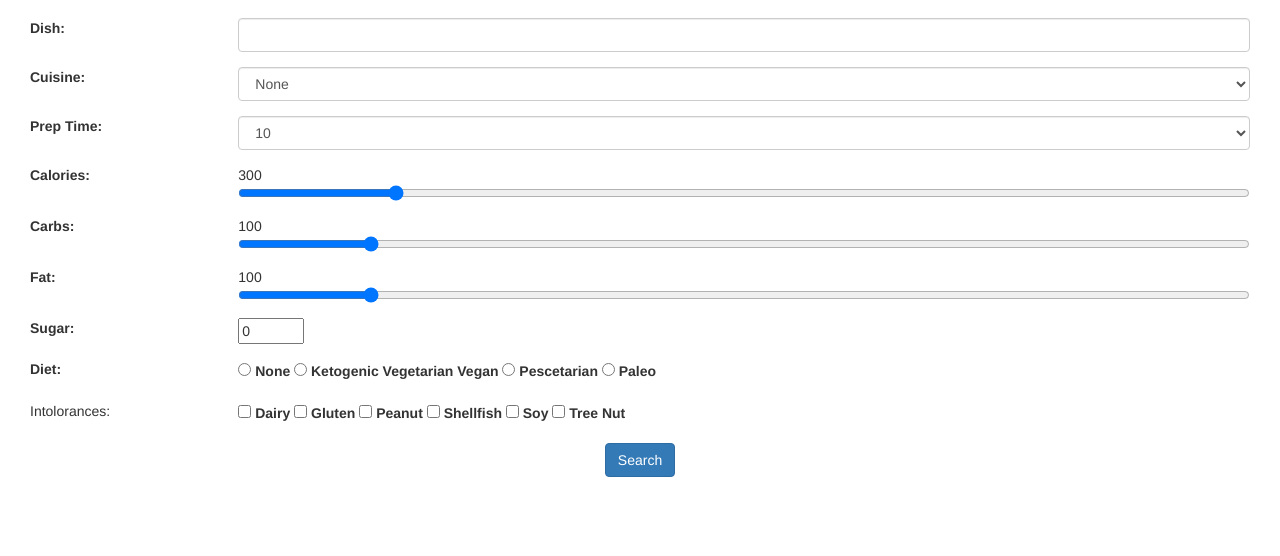
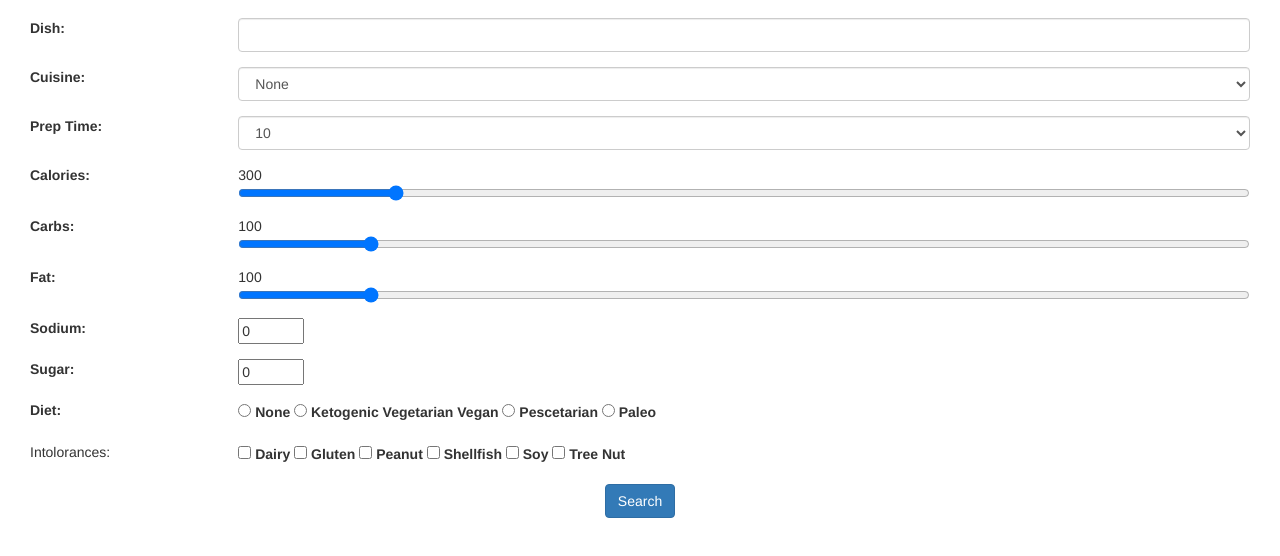
Before and after one commit to meliabt19/Recipes-Project, a website: page public/advanced-search.html in a window 1280 px wide. Shown: the part 154-710 px from the top of the page. Drawn offline with nearby package versions, Linux system fonts and the light colour scheme.

Commit message:
made sodium search options work

```diff
--- a/public/advanced-search.html
+++ b/public/advanced-search.html
@@ -153,6 +153,16 @@
 
         </div>
 
+        <!--Sodium-->
+        <div class="form-group row">
+
+            <label class="col-sm-2 col-form-label">Sodium:</label>
+            <div class="col-sm-10">
+                <input type="number" value="0" min="0" max="300" id="sodium">
+            </div>
+
+        </div>
+
         <!--Sugar-->
         <div class="form-group row">
 
--- a/public/js/advanced-search.js
+++ b/public/js/advanced-search.js
@@ -54,7 +54,7 @@ $(document).ready(() => {
 
     const maxFat = fatOutput.text();
 
-    const maxSaturatedFat = 500;
+    const maxSaturatedFat = 1000;
 
     const maxCholesterol = 1000;
 
```
